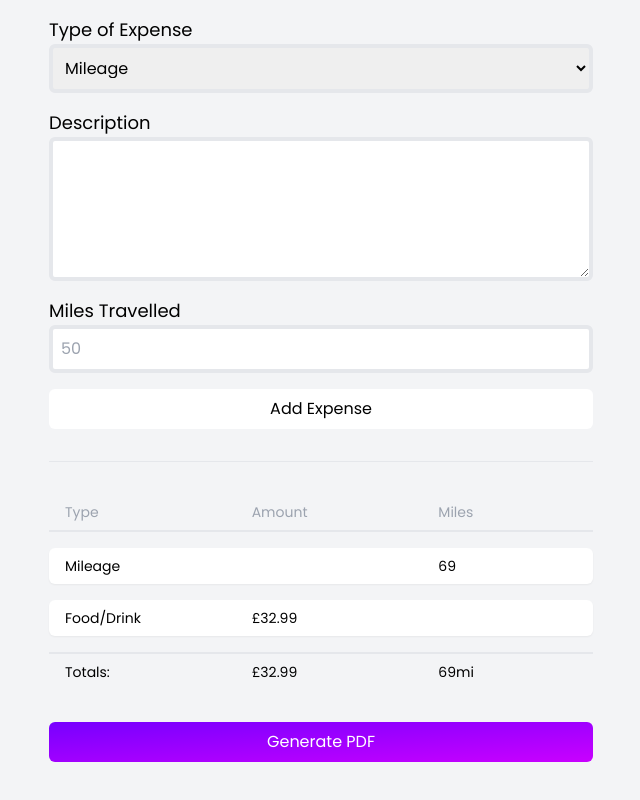
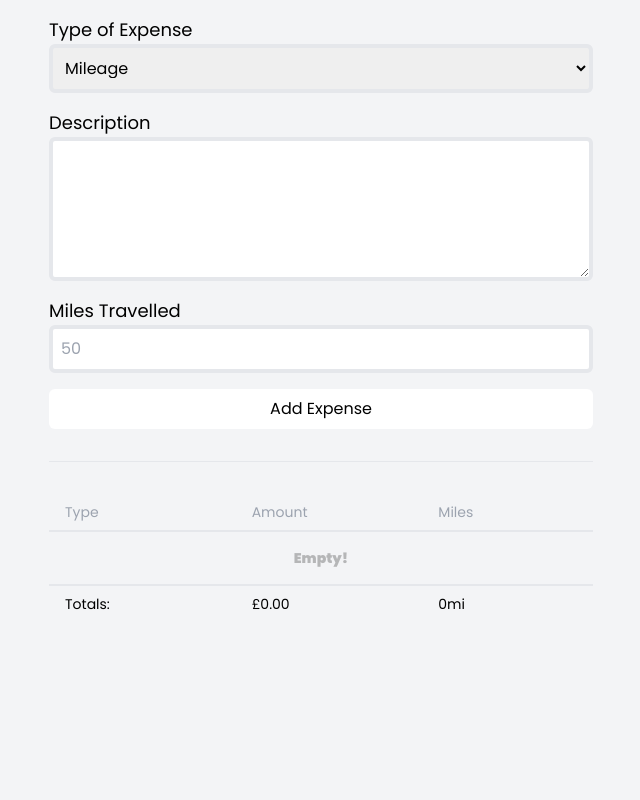
Before and after one commit to HollosJ/expenses, a website: page src/index.html in a window 1280 px wide. Shown: the whole page, without its empty margins (319-959 px from the left). Drawn offline with nearby package versions, Linux system fonts and the light colour scheme; files that its build step writes are made by us from their sources.

Commit message:
Removed placeholder expenses

```diff
--- a/src/index.html
+++ b/src/index.html
@@ -30,26 +30,7 @@
         },
 
         type: 'Mileage',
-        expenses: [
-          {
-            id: 1,
-            type: 'Mileage',
-            description:
-              'Lorem ipsum dolor sit amet consectetur adipisicing elit. Consectetur, quam.',
-            amount: null,
-            miles: 69,
-            image: null,
-          },
-          {
-            id: 2,
-            type: 'Food/Drink',
-            description:
-              'Lorem ipsum dolor sit amet consectetur adipisicing elit. Consectetur, quam.',
-            amount: 32.99,
-            miles: null,
-            image: null,
-          },
-        ],
+        expenses: [],
 
         submit() {
           let form = this.$refs.form;
```
